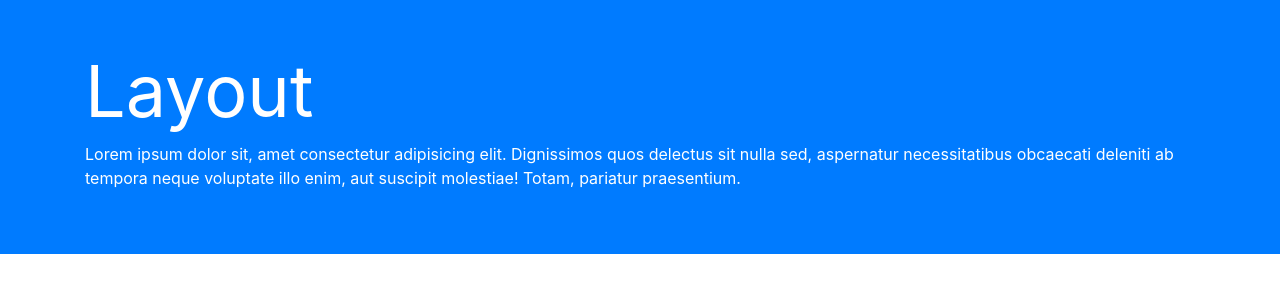
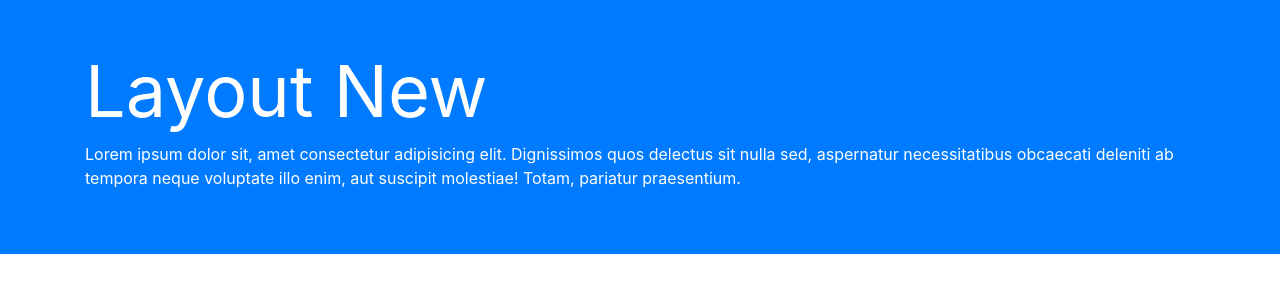
Before and after one commit to KiloByte2k/prueba, a plain HTML site: page Proyecto1/index4.html in a window 1280 px wide. Drawn offline with nearby package versions, Linux system fonts and the light colour scheme.

Commit message:
modifique index4

```diff
--- a/Proyecto1/index4.html
+++ b/Proyecto1/index4.html
@@ -15,7 +15,7 @@
         <div class="container text-white">
             <h1 class="display-3">
                 <b>
-                    Layout
+                    Layout New
                 </b>
             </h1>
         <p>
```
